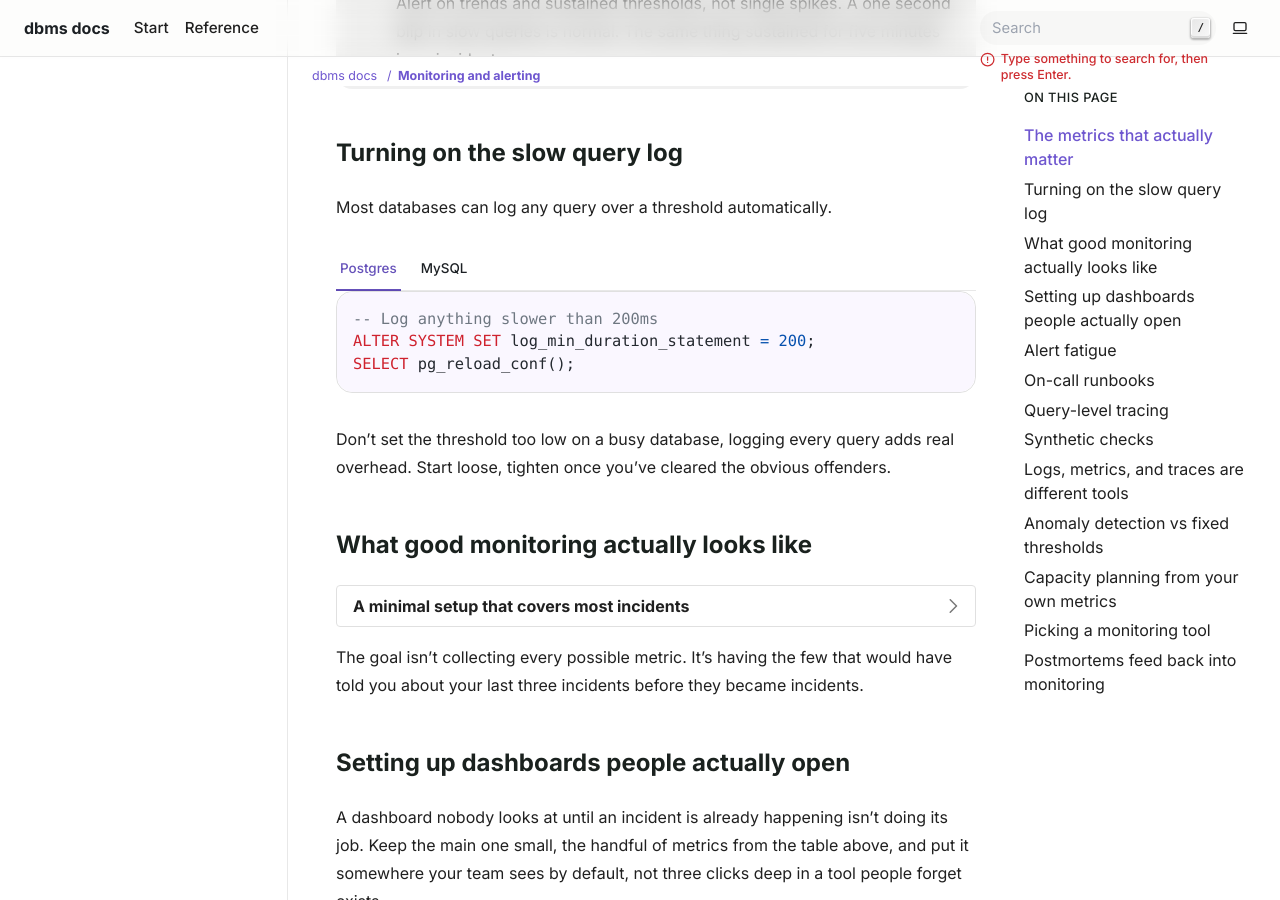
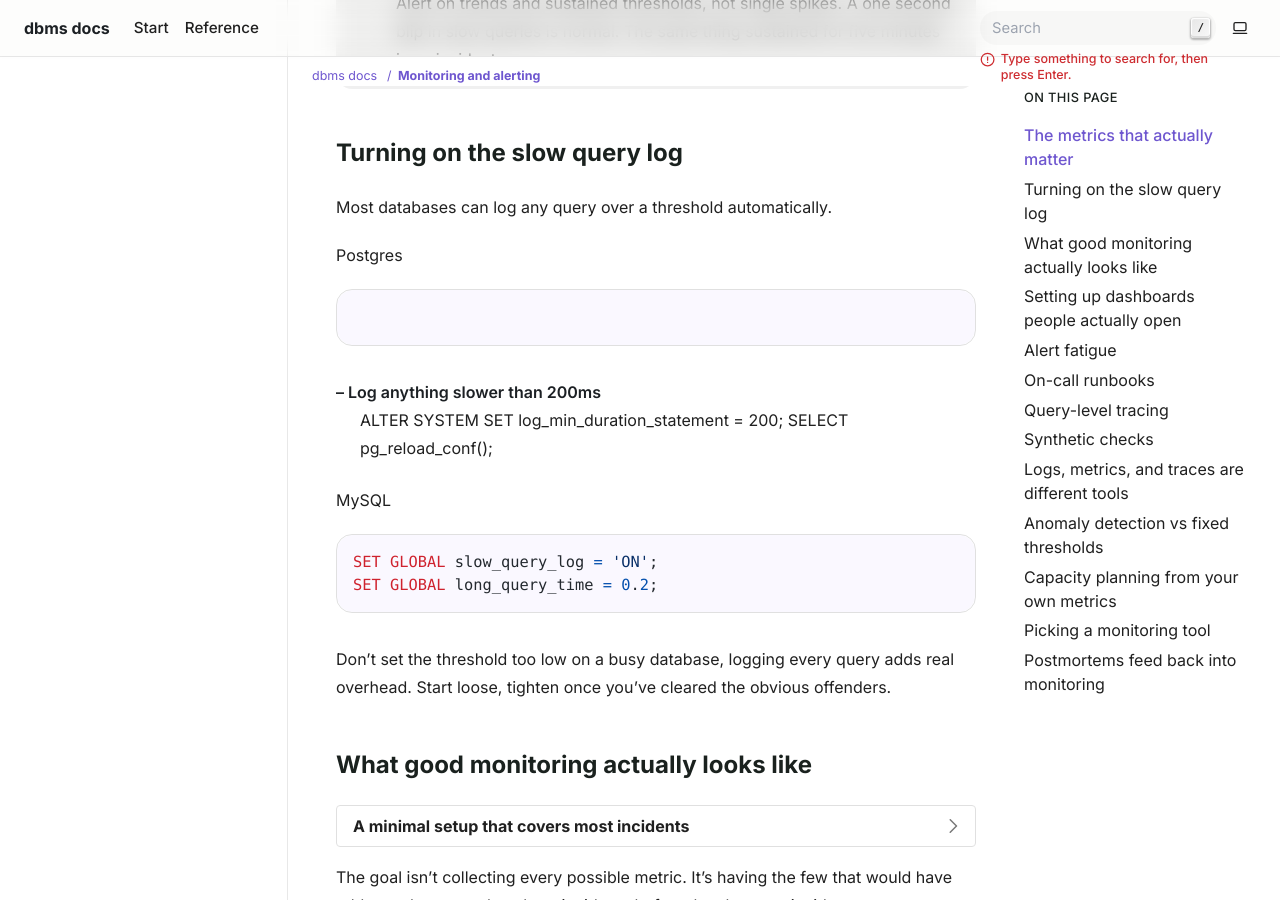
Before and after one commit to musix787-sketch/databases, a Sphinx documentation site: the page built from source/monitoring-alerting.rst, in a window 1280 px wide and 900 px high, scrolled down 925 px. Built offline with Sphinx 7.4.7, drawn with Linux system fonts in a browser that asks for light colours; some of the changed lines change nothing that is shown.

Commit message:
Update monitoring-alerting.rst

```diff
--- a/source/monitoring-alerting.rst
+++ b/source/monitoring-alerting.rst
@@ -46,22 +46,20 @@ Turning on the slow query log
 
 Most databases can log any query over a threshold automatically.
 
-.. tab-set::
+Postgres
 
-   .. tab-item:: Postgres
+.. code-block:: sql
 
-      .. code-block:: sql
+-- Log anything slower than 200ms
+   ALTER SYSTEM SET log_min_duration_statement = 200;
+   SELECT pg_reload_conf();
 
-         -- Log anything slower than 200ms
-         ALTER SYSTEM SET log_min_duration_statement = 200;
-         SELECT pg_reload_conf();
+MySQL
 
-   .. tab-item:: MySQL
+.. code-block:: sql
 
-      .. code-block:: sql
-
-         SET GLOBAL slow_query_log = 'ON';
-         SET GLOBAL long_query_time = 0.2;
+   SET GLOBAL slow_query_log = 'ON';
+   SET GLOBAL long_query_time = 0.2;
 
 Don't set the threshold too low on a busy database, logging every query adds
 real overhead. Start loose, tighten once you've cleared the obvious offenders.
```
